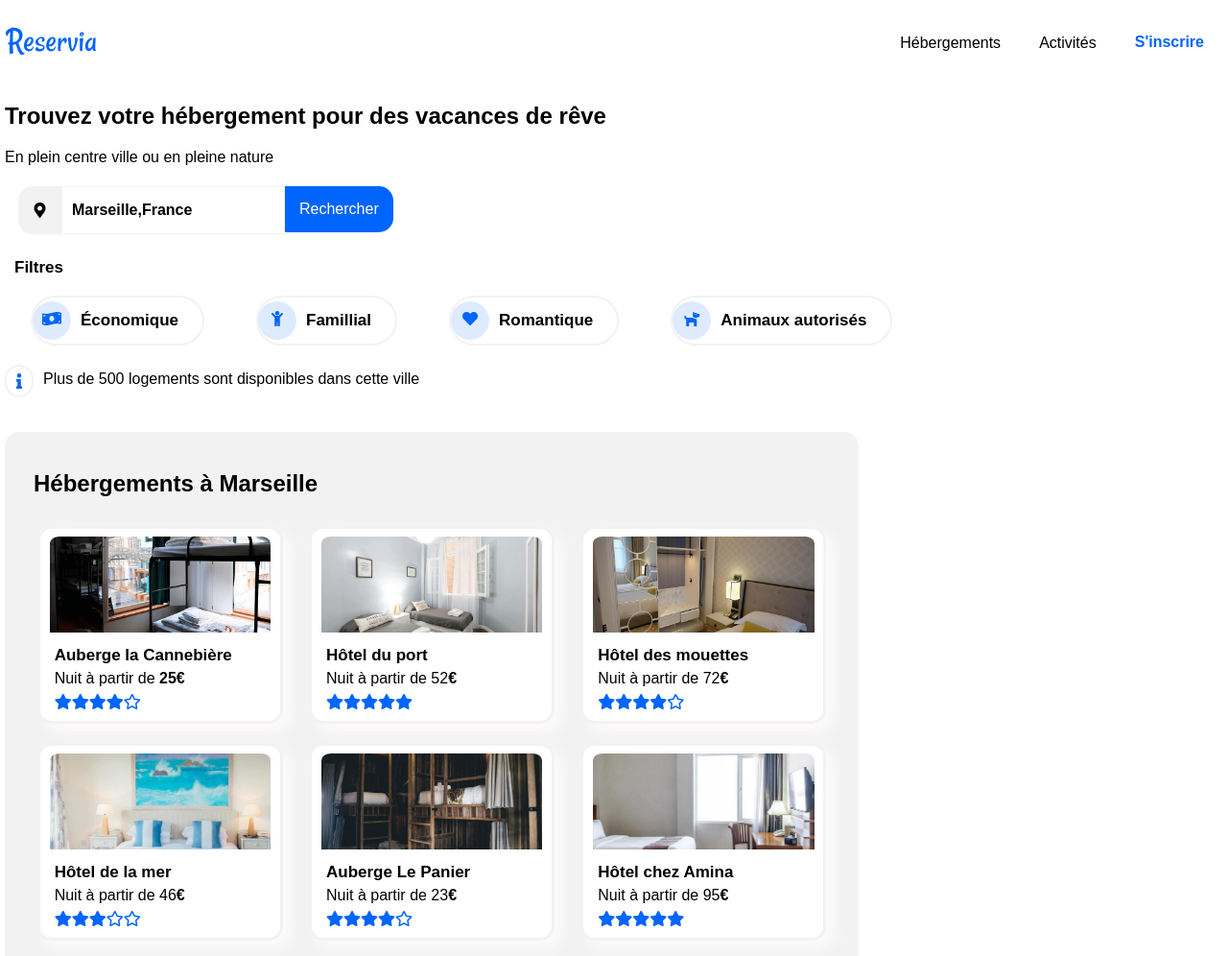
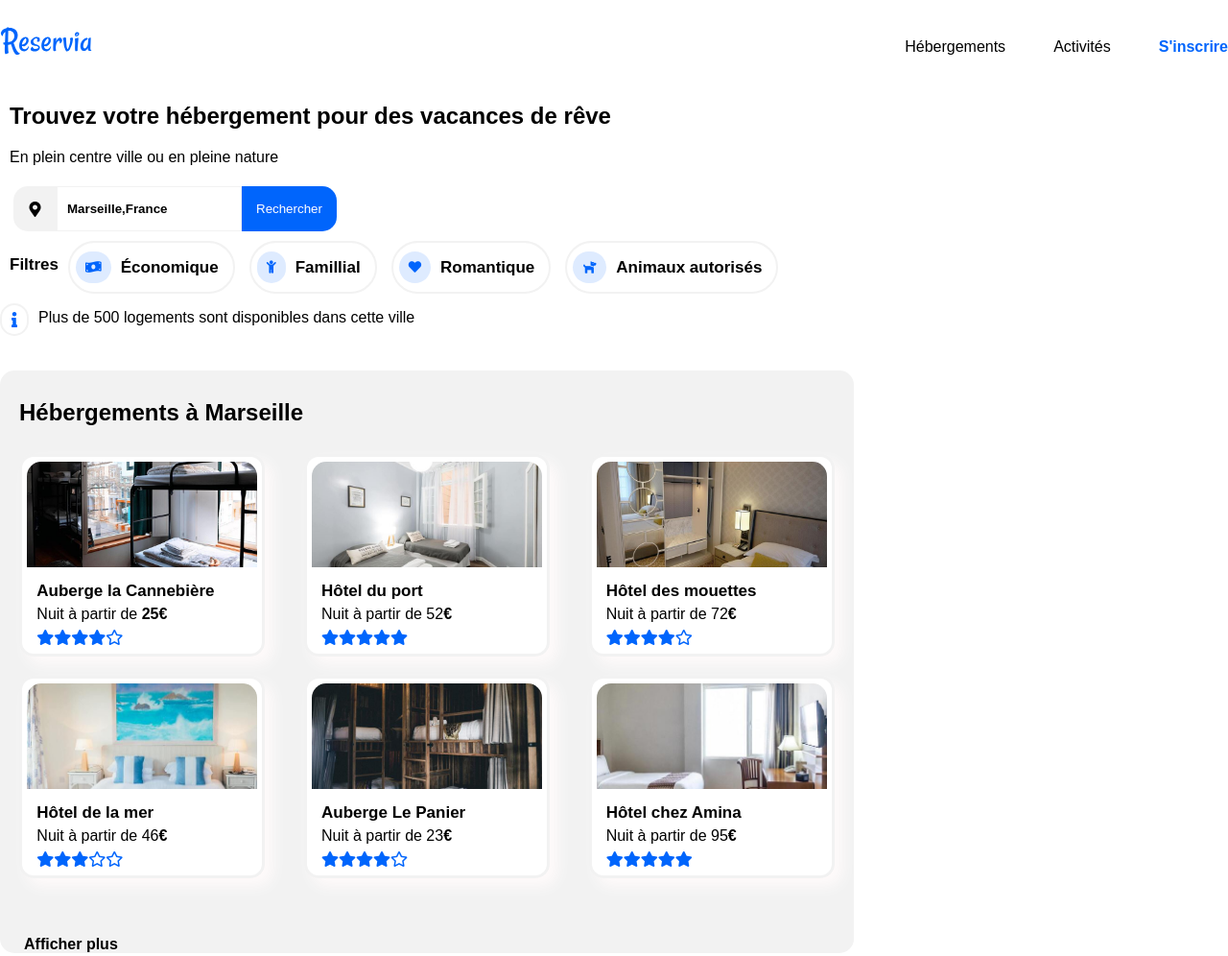
Before and after one commit to Damedesang/PorcherMarine_2_10022021, a plain HTML site: page index.html in a window 1280 px wide. Shown: the top 996 px of the page at 96% size. Drawn offline with Linux system fonts and the light colour scheme.

Commit message:
Refonte code HTML et CSS
Refonte du code pour l'épurer et tenter de regler le probleme poser par les mediaqueries

```diff
--- a/Styles.css
+++ b/Styles.css
@@ -1,20 +1,8 @@
-/* #region generique */
+/* Desktop */
 
+/* #region HTML général */
 @font-face {
     font-family: "Raleway";
-}
-
-button,
-input,
-select,
-textarea {
-    font-family: inherit;
-    font-size: 100%;
-}
-
-html {
-    margin-right: 5px;
-    margin-left: 5px;
 }
 
 body {
@@ -22,35 +10,42 @@ body {
     margin: auto;
 }
 
-
 /* #endregion */
 
-/* #region header */
+/* #region Header */
 
 header {
     display: flex;
     flex-wrap: wrap;
+    justify-content: space-between;
     margin-top: 20px;
-}
-
-.menuhautdroite {
-    margin-left: auto;
-}
-
-.menuhaut {
-    display: flex;
-}
-
-nav ul li {
-    list-style-type: none;
 }
 
 .logintel {
     visibility: hidden
 }
 
+nav ul li {
+    list-style-type: none;
+    margin-left: 50px;
+}
+
+ul {
+    padding: 0;
+    margin: 0;
+}
+
+.menuhautdroite {
+    display: flex;
+    margin-top: 20px;
+}
+
+.menuhaut {
+    display: flex;
+    margin-right: 50px;
+}
+
 .login {
-    margin-top: 15px;
     font-family: "Raleway-Bold", Arial, Helvetica, sans-serif;
     font-weight: bold;
     color: #0065FC;
@@ -59,31 +54,24 @@ nav ul li {
 .login a {
     text-decoration: none;
     color: #0065FC;
-    padding-left: 20px;
-    padding-right: 20px;
     font-family: "Regular", Arial, Helvetica, sans-serif;
 }
 
 nav a {
     text-decoration: none;
     color: black;
-    padding-left: 20px;
-    padding-right: 20px;
     font-family: "Regular", Arial, Helvetica, sans-serif;
 }
 
 nav a:link {
     text-decoration: none;
     color: black;
-    padding-left: 20px;
     font-family: "Regular", Arial, Helvetica, sans-serif;
 }
 
 nav a:visited {
     text-decoration: none;
     color: black;
-    padding-left: 20px;
-    padding-right: 20px;
     font-family: "Regular", Arial, Helvetica, sans-serif;
 }
 
@@ -92,18 +80,14 @@ nav a:focus {
     color: #0065FC;
     border-top: 1px solid #0065FC;
     padding-top: 20px;
-    padding-left: 20px;
-    padding-right: 20px;
     font-family: "Regular", Arial, Helvetica, sans-serif;
 }
 
 nav a:hover {
     text-decoration: none;
     color: #0065FC;
-    border-top: 2px solid #0065FC;
+    border-top: 1px solid #0065FC;
     padding-top: 20px;
-    padding-left: 20px;
-    padding-right: 20px;
     font-family: "Regular", Arial, Helvetica, sans-serif;
 }
 
@@ -112,22 +96,24 @@ nav a:active {
     color: #0065FC;
     border-top: 1px solid #0065FC;
     padding-top: 20px;
-    padding-left: 20px;
-    padding-right: 20px;
-
 }
-
 
 /* #endregion */
 
-/* #region barre de recherche */
+/* #region Barre de recherche */
 
-h1 {
+.recherche h1 {
     font-family: "Raleway-Bold", Arial, Helvetica, sans-serif;
+    margin-left: 10px;
 }
 
-p {
+.recherche p {
     font-family: "Regular", Arial, Helvetica, sans-serif;
+    margin-left: 10px;
+}
+
+.boutonrecherchetel {
+    visibility: hidden;
 }
 
 .barrerecherche {
@@ -135,15 +121,9 @@ p {
     border: none;
     max-width: 400px;
     font-family: "Raleway-Bold", Arial, Helvetica, sans-serif;
-    padding-right: 0px;
-}
-
-.boutonrecherchetel {
-    visibility: hidden;
 }
 
 .icone {
-    border: none;
     border-bottom-left-radius: 15px;
     border-top-left-radius: 15px;
     background-color: #F2F2F2;
@@ -158,7 +138,6 @@ p {
     font-family: "Raleway-Bold", Arial, Helvetica, sans-serif;
     padding-top: 15px;
     padding-bottom: 15px;
-    margin-right: 0px;
     padding-left: 10px;
     font-weight: bold;
 }
@@ -170,51 +149,41 @@ p {
     background-color: #0065FC;
     color: white;
     font-family: "Raleway-Bold", Arial, Helvetica, sans-serif;
-    height: 100%;
     padding-top: 15px;
     padding-bottom: 15px;
     padding-right: 15px;
     padding-left: 15px;
-    margin-left: 0px;
-
 }
 
 /* #endregion */
 
-/* #region filtres */
+/* #region Filtres */
+.filtrestotal {
+    display: flex;
+}
+
 .boxfiltres {
     display: flex;
     align-items: center;
     flex-wrap: wrap;
+    margin-left: 10px;
 }
 
 .filtres {
     display: flex;
     align-items: center;
-    justify-content: center;
     border: solid 2px #F2F2F2;
     border-radius: 50px;
     padding-right: 15px;
 }
 
 .filtres i {
-    display: flex;
-    justify-content: center;
     color: #0065FC;
 }
 
 .formfiltres {
-    border: none;
-    margin-left: 15px;
     margin-right: 15px;
-}
-
-h2 {
-    font-family: "Raleway-Bold", Arial, Helvetica, sans-serif;
-    font-size: 17px;
-    padding-left: 10px;
-    padding-right: 10px;
-    color: black;
+    background-color: white;
 }
 
 .filtres:hover {
@@ -226,21 +195,17 @@ h2 {
     background-color: #DEEBFF;
     border-radius: 50px;
     padding: 10px;
-    height: 20px;
-    width: 20px;
 }
 
-.custom-checkbox input[type="checkbox"],
-.custom-checkbox .checked {
-    display: none;
+.boxfiltres h2 {
+    font-family: "Raleway-Bold", Arial, Helvetica, sans-serif;
+    font-size: 17px;
+    padding-left: 10px;
+    color: black;
 }
 
-.custom-checkbox input[type="checkbox"]:checked~.checked {
-    display: inline-block;
-}
-
-.custom-checkbox input[type="checkbox"]:checked~.unchecked {
-    display: none;
+button {
+    background-color: white;
 }
 
 .information {
@@ -248,7 +213,6 @@ h2 {
 }
 
 .iconeinfo {
-    max-width: 10px;
     max-height: 10px;
     border: solid 2px #F2F2F2;
     border-radius: 50px;
@@ -258,15 +222,30 @@ h2 {
     padding-bottom: 10px;
     display: flex;
     align-items: center;
-    justify-content: center;
     color: #0065FC;
     margin-right: 10px;
     margin-top: 10px;
 }
 
+.titrefiltres {
+    font-family: "Raleway-Bold", Arial, Helvetica, sans-serif;
+    font-size: 17px;
+    padding-left: 10px;
+    color: black;
+}
+
+.information p {
+    font-family: "Regular", Arial, Helvetica, sans-serif;
+}
+
 /* #endregion */
 
-/* #region hebergement */
+/* #region id hebergements */
+
+#hebergements {
+    width: 100%;
+}
+
 .partieherbergement {
     display: flex;
     flex-direction: row;
@@ -278,40 +257,44 @@ h2 {
 .resultats {
     background-color: #F2F2F2;
     border-radius: 15px;
-    display: flex;
-    flex-direction: column;
-    justify-content: space-between;
     flex-wrap: wrap;
-    padding-left: 20px;
-    padding-right: 20px;
-    padding-top: 20px;
-    width: 850px;
+    padding-top: 10px;
+    width: 890px;
     margin-top: 10px;
+}
+
+.resultats h1 {
+    font-family: "Raleway-Bold", Arial, Helvetica, sans-serif;
+    margin-left: 10px;
 }
 
 .blocresultats {
     display: flex;
-    flex-direction: row;
     justify-content: space-around;
     flex-wrap: wrap;
-    width: 100%;
 }
 
 .blocslogement {
     background-color: white;
     display: flex;
     flex-direction: column;
+    width: 240px;
     height: 200px;
-    width: 240px;
     border-radius: 15px;
-    margin-left: 5px;
-    margin-right: 5px;
     margin-top: 10px;
     margin-bottom: 10px;
     padding-left: 5px;
     padding-right: 5px;
+    padding-top: 5px;
     border: solid #F2F2F2;
     box-shadow: 8px 8px 15px #fffbfb;
+}
+
+.resultats img {
+    height: 110px;
+    border-top-left-radius: 15px;
+    border-top-right-radius: 15px;
+    object-fit: cover;
 }
 
 .partieherbergement h1 {
@@ -332,17 +315,6 @@ h2 {
     line-height: 0px;
 }
 
-.resultats img {
-    width: 96%;
-    height: 100px;
-    border-top-left-radius: 15px;
-    border-top-right-radius: 15px;
-    padding-top: 8px;
-    padding-left: 5px;
-    padding-right: 5px;
-    object-fit: cover;
-}
-
 .etoile {
     display: flex;
     flex-direction: row;
@@ -351,8 +323,8 @@ h2 {
 }
 
 .plus {
-    margin-top: 20px;
-    padding-bottom: 50px;
+    margin-top: 50px;
+    margin-left: 15px;
 }
 
 .plus a {
@@ -412,20 +384,21 @@ h2 {
 .poplogement {
     display: flex;
     background-color: white;
-    margin-top: 20px;
     margin-bottom: 20px;
     border-radius: 15px;
     border: solid #F2F2F2;
     box-shadow: 8px 8px 15px #fffbfb;
+    width: 400px;
 }
 
 .popresultats {
-    width: 100%;
+    margin: auto;
 }
 
 /* #endregion */
 
-/* #region activité */
+/* #region Activités */
+
 .actotal {
     display: flex;
     flex-wrap: wrap;
@@ -507,16 +480,19 @@ h2 {
     margin-bottom: 20px;
 }
 
+#activites h1 {
+    font-family: "Raleway-Bold", Arial, Helvetica, sans-serif;
+    margin-left: 10px;
+}
 
 /* #endregion */
 
-/* #region footer */
+/* #region Footer */
 
 .piedpage {
     display: flex;
     flex-wrap: wrap;
     background-color: #F2F2F2;
-    margin-top: 20px;
 }
 
 .piedpage h2 {
@@ -526,7 +502,6 @@ h2 {
 
 .piedpage ul li {
     list-style-type: none;
-    margin-left: -30px;
     line-height: 2;
 }
 
@@ -545,10 +520,9 @@ a {
 
 /* #endregion */
 
-/* Mediaqueries */
 
 /* #region Adaptation pour tablette */
-@media screen and (min-width:376px) and (max-width:991px) {
+@media screen and (min-width:768px) and (max-width:991px) {
 
     /* #region généralités tablettes */
     body {
@@ -716,7 +690,7 @@ a {
 
 /* #region Adaptation pour téléphone */
 
-@media screen and (max-width:375px) {
+@media screen and (max-width:750px) {
 
     /* #region Généralité téléphone */
     body {
@@ -773,11 +747,9 @@ a {
         margin-left: 10px;
     }
 
-    nav {
-        width: 335px;
-    }
 
     nav a:hover {
+        width: 35px;
         border-top: none;
         border-bottom: 1px solid #0065FC;
         padding-bottom: 10px;
@@ -825,7 +797,13 @@ a {
 
     .boxfiltres {
         margin-left: -10px;
+        flex-wrap: wrap;
     }
+
+    form {
+        width: 175px;
+    }
+
 
     /* #endregion */
 
--- a/index.html
+++ b/index.html
@@ -15,12 +15,13 @@
         <header>
             <!--Logo + menu + inscription-->
             <div class="tel">
-                <img class="logo" src="images/logo/Reservia.svg" alt="Logo Reservia"/>
+                <img src="images/logo/Reservia.svg" alt="Logo Reservia"/>
                 <div class="logintel">
                     <a href="#">S'inscrire</a>
                 </div>
             </div>
-            <nav class="menuhautdroite">
+            <div class="menuhautdroite">
+                <nav>
                     <ul class="menuhaut">
                         <li><a href="#hebergements">Hébergements</a></li>
                         <li><a href="#activites">Activités</a></li>
@@ -29,10 +30,11 @@
                 <div class="login">
                     <a href="#">S'inscrire</a>
                 </div>
+            </div>
         </header>
         <div id="hebergements">
-            <section>
              <!-- Barre recherche-->
+            <section class="recherche">
                 <h1>Trouvez votre hébergement pour des vacances de rêve</h1>
                 <p class="texte">En plein centre ville ou en pleine nature</p>
                 <form method="post" action="#">
@@ -45,58 +47,39 @@
                         <button class="boutonrecherchetel" type="submit">
                             <i class="fas fa-search"></i>
                         </button>
-
                     </fieldset>
                 </form>
             </section>
+            <!--Filtres-->
             <section>
-                <!--Filtres-->
+                <div class="filtrestotal">
                     <h2 class="titrefiltres">Filtres</h2>
                     <div class="boxfiltres">
-                    <form method="post" action="#">
-                        <fieldset class="formfiltres">
-                            <div class="filtres">
-                                <label class="custom-checkbox">
-                                    <input type="checkbox">
+                        <div class="formfiltres">
+                            <button type="submit" class="filtres">
                                 <i class="fas fa-money-bill-wave"></i>
-                                </label>
                                 <h2>Économique</h2>
+                            </button>
                         </div>
-                        </fieldset>
-                    </form>
-                    <form method="post" action="#">
-                        <fieldset class="formfiltres">
-                            <div class="filtres">
-                                <label class="custom-checkbox">
-                                    <input type="checkbox">
+                        <div class="formfiltres">
+                            <button type="submit" class="filtres">
                                 <i class="fas fa-child"></i>
-                                </label>
                                 <h2>Famillial</h2>
+                            </button>
                         </div>
-                        </fieldset>
-                    </form>
-                    <form method="post" action="#">
-                        <fieldset class="formfiltres">
-                            <div class="filtres">
-                                <label class="custom-checkbox">
-                                    <input type="checkbox">
+                        <div class="formfiltres">
+                            <button type="submit" class="filtres">
                                 <i class="fas fa-heart"></i>
-                                </label>
                                 <h2>Romantique</h2>
+                            </button>
                         </div>
-                        </fieldset>
-                    </form>
-                    <form method="post" action="#">
-                        <fieldset class="formfiltres">
-                            <div class="filtres">
-                                <label class="custom-checkbox">
-                                    <input type="checkbox">
+                        <div class="formfiltres">
+                            <button type="submit" class="filtres">
                                 <i class="fas fa-dog"></i>
-                                </label>
                                 <h2>Animaux autorisés</h2>
+                            </button>
                         </div>
-                        </fieldset>
-                    </form>
+                    </div>
                 </div>
                 <div class="information">
                     <div class="iconeinfo">
@@ -105,9 +88,8 @@
                     <p>Plus de 500 logements sont disponibles dans cette ville</p>
                 </div>
             </section>
+            <!--Résultats + Populaire-->
             <section class="partieherbergement">
-                <!--Résultats + catégorie populaire-->
-                    <!--Résultats-->
                 <div class="resultats">
                     <h1>Hébergements à Marseille</h1>
                     <div class="blocresultats">
@@ -266,7 +248,7 @@
                     </div>
                 </div>
             </section>
-        </div>
+            <!-- Activités-->
             <section id="activites">
                 <!--Activités dans la ville-->
                 <h1>Activités à Marseille</h1>
@@ -325,10 +307,11 @@
                     </div>
                 </div>
             </section>
+        </div>
         <footer>
             <div class="piedpage">
+                <!--Menu A Propos-->
                 <div class="listes">
-                <!--Menu A Propos-->
                     <h2>A propos</h2>
                     <ul>
                         <li><a href="#">Fonctionnement du site</a></li>
@@ -336,16 +319,16 @@
                         <li><a href="#">Données et condifentialité</a></li>
                     </ul>
                 </div>
+                <!--Menu Nos hébérgements-->
                 <div class="listes">
-                <!--Menu Nos hébérgements-->
                     <h2>Nos hébergements</h2>
                     <ul>
                         <li><a href="#">Charte qualité</a></li>
                         <li><a href="#">Soumettre votre hôtel</a></li>
                     </ul>
                 </div>
+                <!--Menu Assistance-->
                 <div class="listes">
-                <!--Menu Assistance-->
                     <h2>Assistance</h2>
                     <ul>
                         <li><a href="#">Centre d'aide</a></li>
```
Lines whose indentation alone changed are shown as unchanged.
